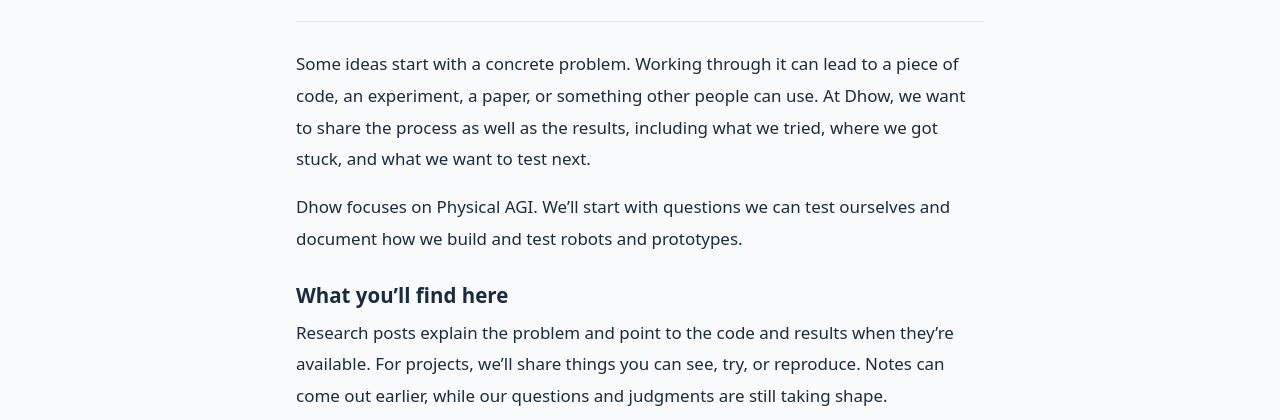
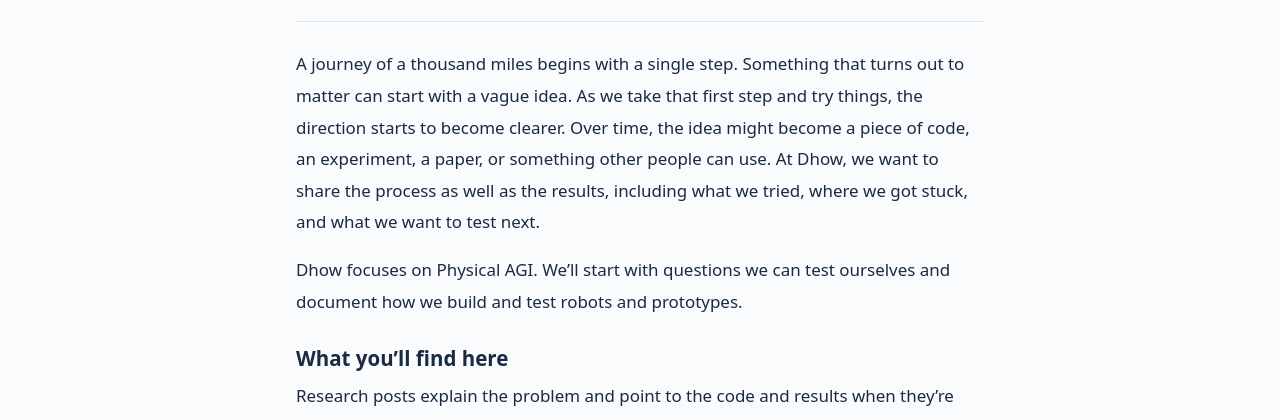
Before and after one commit to Greyman-Seu/dhow, a plain HTML site: page site/en/posts/why-dhow.html in a window 1280 px wide. Shown: the part 362-782 px from the top of the page. Drawn offline with Linux system fonts and the light colour scheme.

Commit message:
Reframe the Dhow essay opening around taking the first step

```diff
--- a/site/en/posts/why-dhow.html
+++ b/site/en/posts/why-dhow.html
@@ -40,7 +40,7 @@
           <p class="lede">A place to share what we’re working on and meet people who might want to work on it with us.</p>
         </header>
         <div class="post-body">
-          <p>Some ideas start with a concrete problem. Working through it can lead to a piece of code, an experiment, a paper, or something other people can use. At Dhow, we want to share the process as well as the results, including what we tried, where we got stuck, and what we want to test next.</p>
+          <p>A journey of a thousand miles begins with a single step. Something that turns out to matter can start with a vague idea. As we take that first step and try things, the direction starts to become clearer. Over time, the idea might become a piece of code, an experiment, a paper, or something other people can use. At Dhow, we want to share the process as well as the results, including what we tried, where we got stuck, and what we want to test next.</p>
           <p>Dhow focuses on Physical AGI. We’ll start with questions we can test ourselves and document how we build and test robots and prototypes.</p>
           <h2>What you’ll find here</h2>
           <p>Research posts explain the problem and point to the code and results when they’re available. For projects, we’ll share things you can see, try, or reproduce. Notes can come out earlier, while our questions and judgments are still taking shape.</p>
```
Also changed, not shown: site/posts/why-dhow.html (+1 -1 lines).
